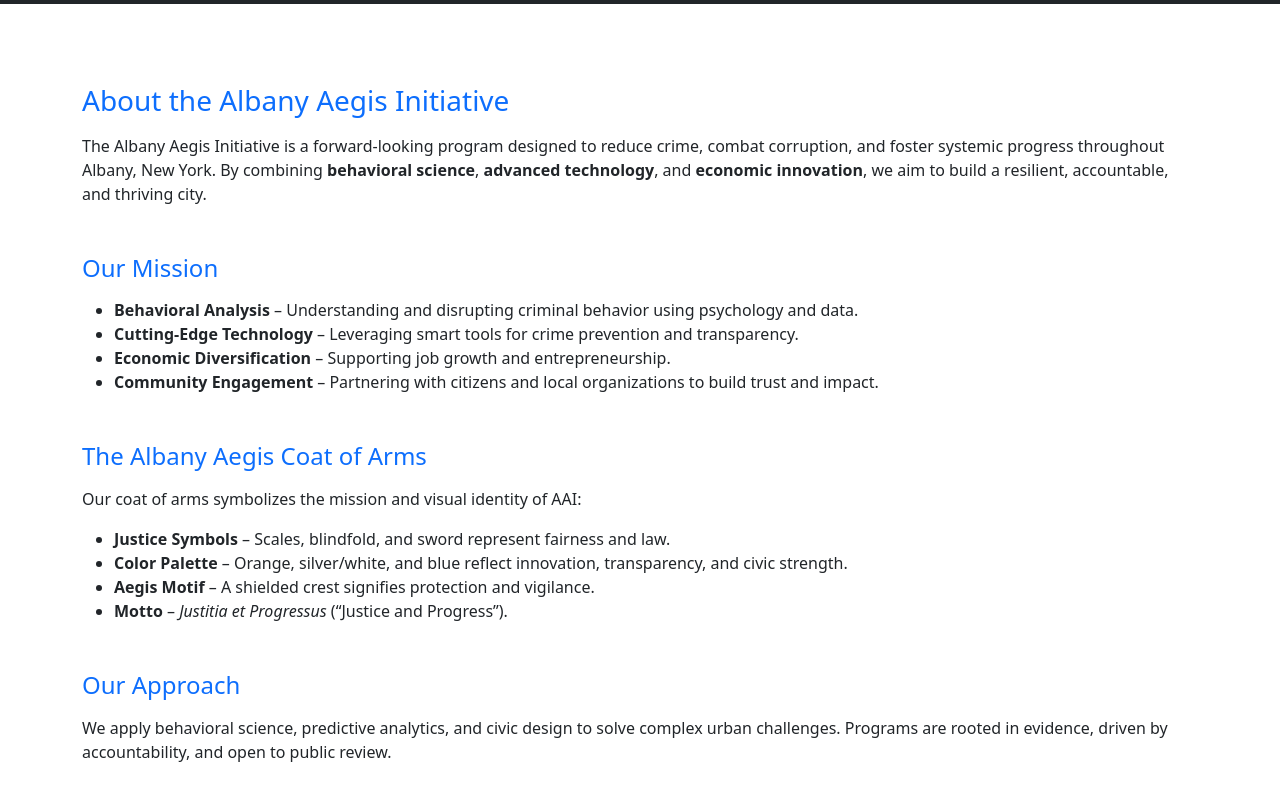
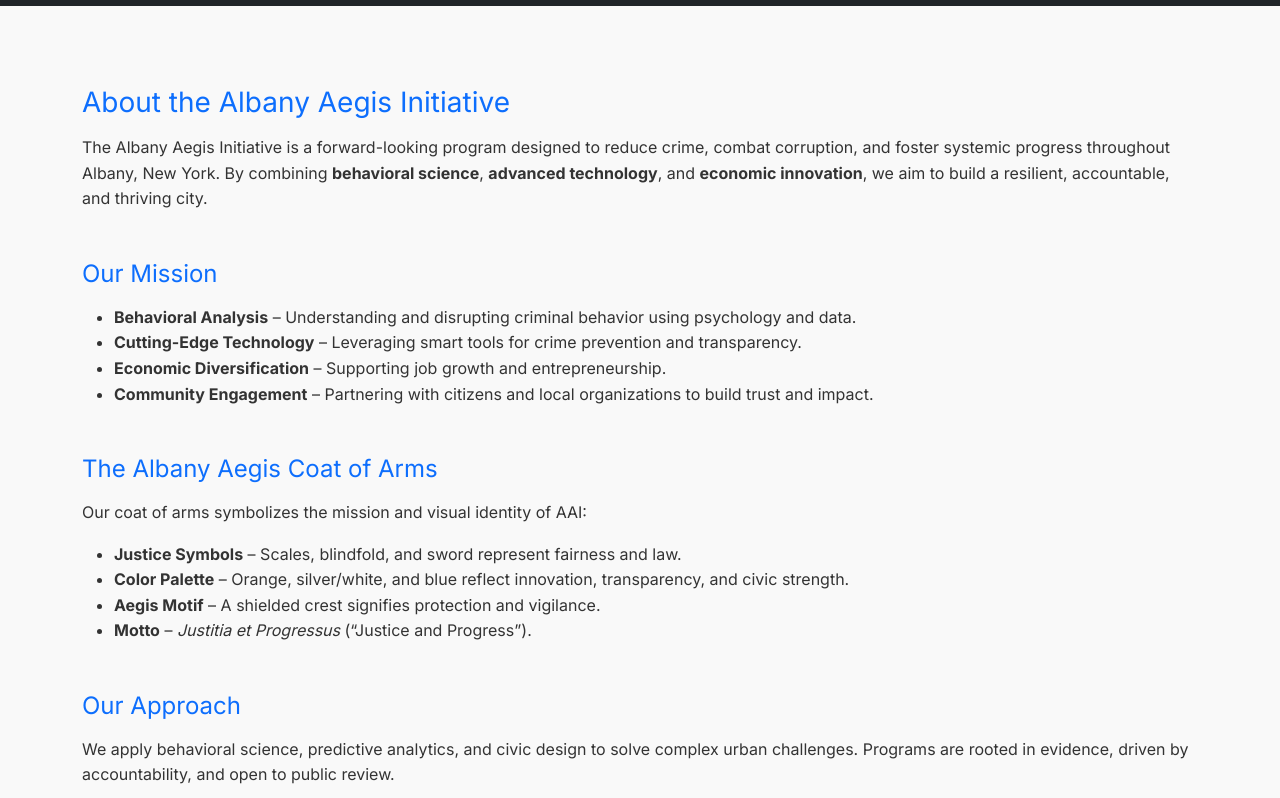
Before and after one commit to fortorange33/albany-aegis-initiative-site, a plain HTML site: page about.html in a window 1280 px wide. Shown: the part 68-866 px from the top of the page. Drawn offline with nearby package versions, Linux system fonts and the light colour scheme; a small style sheet from the web is missing.

Commit message:
Add final about.html page with corrected layout

```diff
--- a/about.html
+++ b/about.html
@@ -5,14 +5,20 @@
   <meta name="viewport" content="width=device-width, initial-scale=1.0" />
   <title>About | Albany Aegis Initiative</title>
   <meta name="description" content="Mission, vision, and leadership behind the Albany Aegis Initiative.">
-  <link rel="stylesheet" href="css/style.css" />
+
+  <!-- Google Fonts -->
   <link href="https://fonts.googleapis.com/css2?family=Inter:wght@400;600;700&display=swap" rel="stylesheet" />
+
+  <!-- Bootstrap CSS -->
   <link
     href="https://cdn.jsdelivr.net/npm/bootstrap@5.3.3/dist/css/bootstrap.min.css"
     rel="stylesheet"
     integrity="sha384-wOPNl1sxYgDjsHUoHe3g0y3RXXdd9K8G1IS2oONpGbzkW7kMjC9MydRSKmrGxkW3"
     crossorigin="anonymous"
   />
+
+  <!-- Custom CSS -->
+  <link rel="stylesheet" href="css/style.css" />
 </head>
 <body>
 
@@ -33,8 +39,9 @@
     </div>
   </header>
 
-  <!-- Main -->
-  <main class="container my-5">
+  <!-- Main Content -->
+  <main class="container my-5 about-page">
+
     <section class="mb-5">
       <h2 class="h3 text-primary mb-3">About the Albany Aegis Initiative</h2>
       <p>The Albany Aegis Initiative is a forward-looking program designed to reduce crime, combat corruption, and foster systemic progress throughout Albany, New York. By combining <strong>behavioral science</strong>, <strong>advanced technology</strong>, and <strong>economic innovation</strong>, we aim to build a resilient, accountable, and thriving city.</p>
@@ -76,6 +83,7 @@
       </ul>
       <p>To learn more, please <a href="contact.html">contact us</a> or attend our next public forum.</p>
     </section>
+
   </main>
 
   <!-- Footer -->
```
